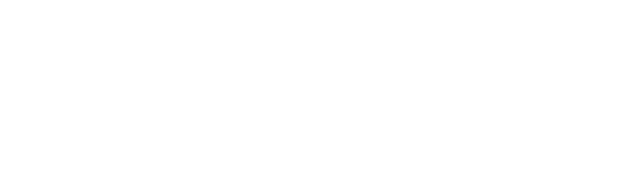
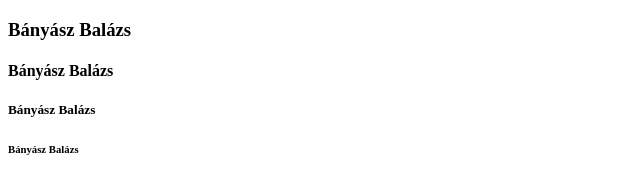
Before and after one commit to banyaszbalazs/weboldalam, a plain HTML site: page index.html in a window 1280 px wide. Shown: the whole page, without its empty margins (0-640 px from the left). Drawn offline with Linux system fonts and the light colour scheme.

Commit message:
címsorok

```diff
--- a/index.html
+++ b/index.html
@@ -2,10 +2,14 @@
 <html lang="hu">
 <head>
     <meta charset="UTF-8">
-    <meta name="viewport" content="width=device-width, initial-scale=1.0">
+    <meta name="viewport" content="width=, initial-scale=1.0">
     <title>Weboldalam</title>
 </head>
 <body>
-
+    <h3>Bányász Balázs</h3>
+    <h4>Bányász Balázs</h4>
+    <h5>Bányász Balázs</h5>
+    <h6>Bányász Balázs</h6>
 </body>
 </html>
+ <body style="background-color: antiquewhite;"
```
